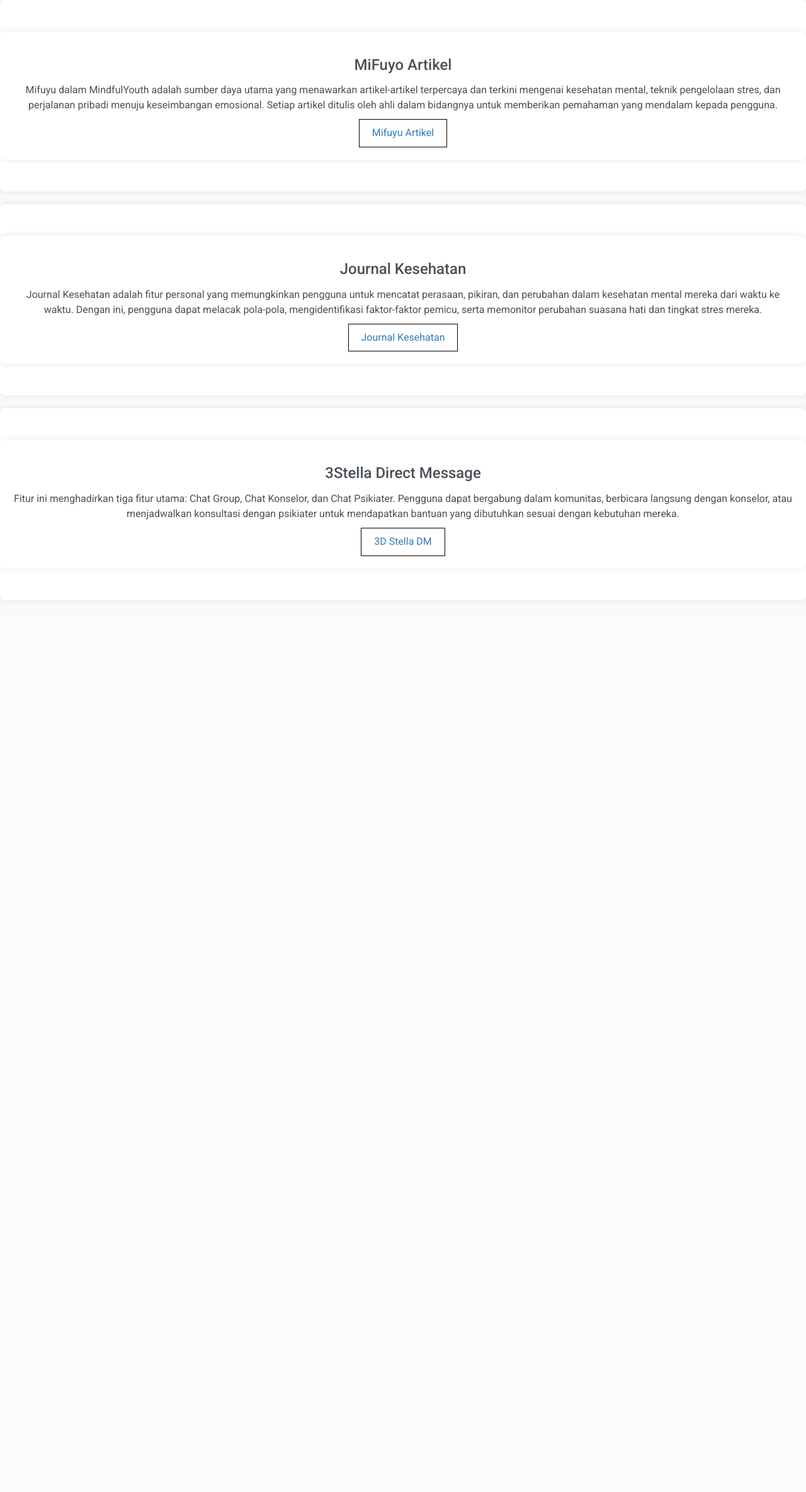
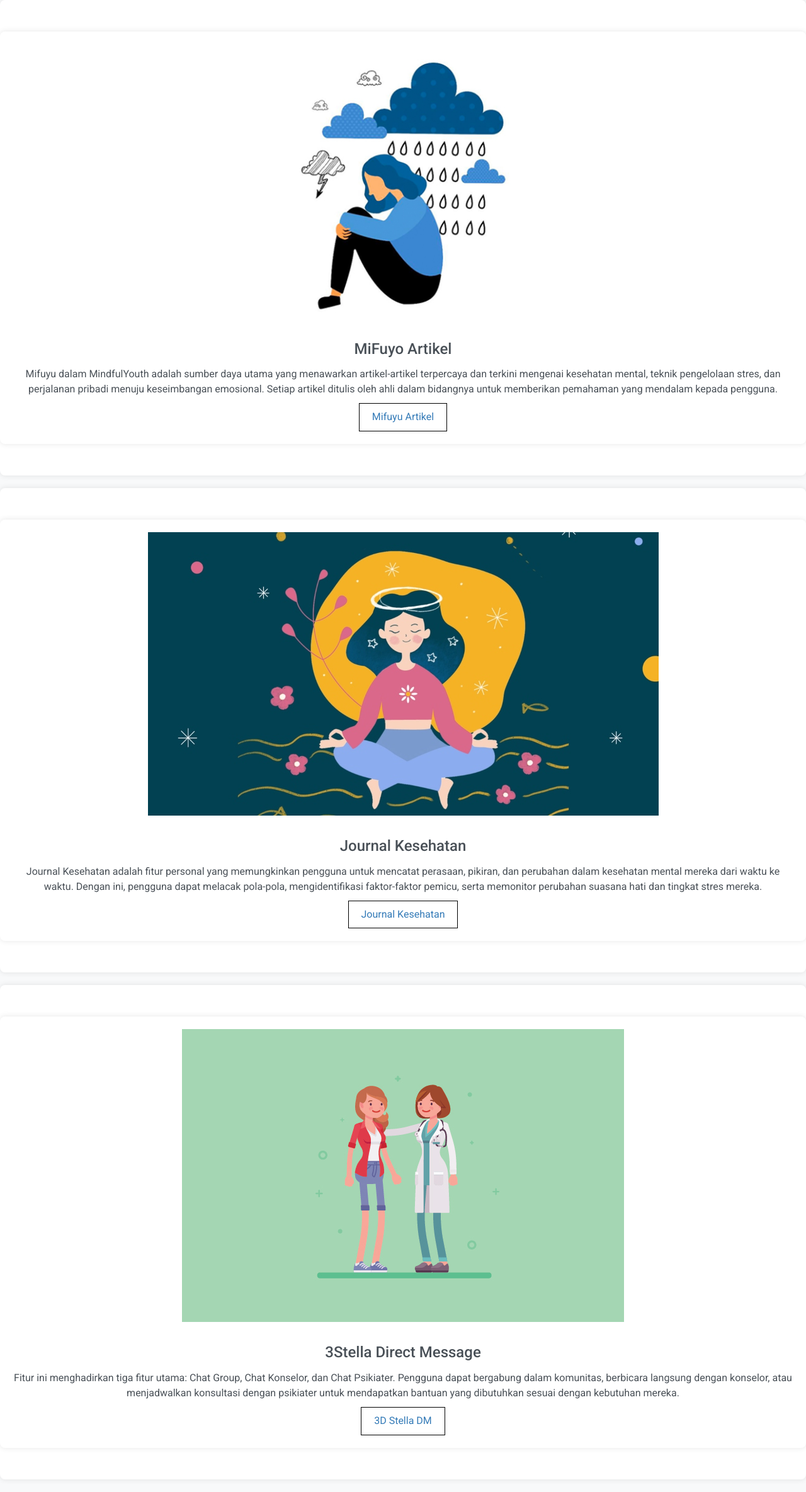
Before and after one commit to damueel69/MindfulYouth, a CodeIgniter app: the page made by application/views/dashboard/index.php in a window 1280 px wide. Shown: the whole page at 63% size. Before the commit the page ends 954 px from the top, so only its background shows below. Run offline with CodeIgniter, Linux system fonts and the light colour scheme.

Commit message:
Update index.php

```diff
--- a/application/views/dashboard/index.php
+++ b/application/views/dashboard/index.php
@@ -64,6 +64,12 @@
             line-height: 1.5;
         }
 
+        .box-image {
+        max-width: 100%;
+        height: auto;
+        margin-bottom: 15px;
+        }
+
         .white-button {
         background-color: #ffffff;
         color: #000000;
@@ -81,6 +87,7 @@
 <body>
         <section class="slider_section ">
             <div class="detail-box">
+                <img src="<?= base_url('assets/images/') ?>mental.jpg" class="box-image" >
                 <h1>MiFuyo<span> Artikel</span></h1>
                 <p>Mifuyu dalam MindfulYouth adalah sumber daya utama yang menawarkan artikel-artikel terpercaya dan terkini mengenai kesehatan mental, teknik pengelolaan stres, dan perjalanan pribadi menuju keseimbangan emosional. Setiap artikel ditulis oleh ahli dalam bidangnya untuk memberikan pemahaman yang mendalam kepada pengguna.</p>
                 <button class="white-button"><?php echo anchor('artikel', 'Mifuyu Artikel');?></button>
@@ -88,6 +95,7 @@
         </section>
         <section class="slider_section ">
             <div class="detail-box">
+                <img src="<?= base_url('assets/images/') ?>sehat.jpg" class="box-image" >
                 <h1>Journal<span> Kesehatan</span></h1>
                 <p>Journal Kesehatan adalah fitur personal yang memungkinkan pengguna untuk mencatat perasaan, pikiran, dan perubahan dalam kesehatan mental mereka dari waktu ke waktu. Dengan ini, pengguna dapat melacak pola-pola, mengidentifikasi faktor-faktor pemicu, serta memonitor perubahan suasana hati dan tingkat stres mereka.</p>
                 <button class="white-button"><?php echo anchor('magazine', 'Journal Kesehatan');?></button>
@@ -95,6 +103,7 @@
         </section>
         <section class="slider_section ">
             <div class="detail-box">
+                <img src="<?= base_url('assets/images/') ?>cek.jpg" class="box-image" >
                 <h1>3Stella<span> Direct Message</span></h1>
                 <p>Fitur ini menghadirkan tiga fitur utama: Chat Group, Chat Konselor, dan Chat Psikiater. Pengguna dapat bergabung dalam komunitas, berbicara langsung dengan konselor, atau menjadwalkan konsultasi dengan psikiater untuk mendapatkan bantuan yang dibutuhkan sesuai dengan kebutuhan mereka.</p>
                 <button class="white-button"><?php echo anchor('Chat/group', '3D Stella DM');?></button>
```
